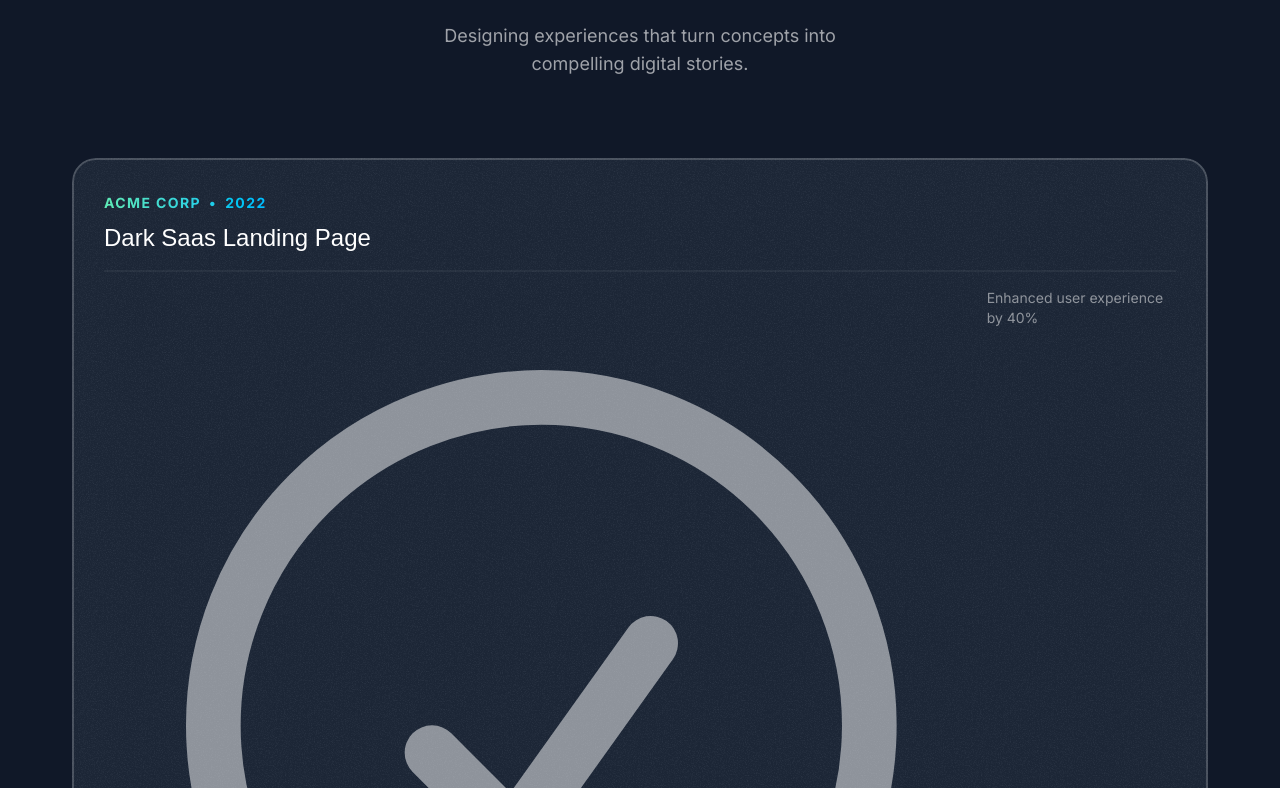
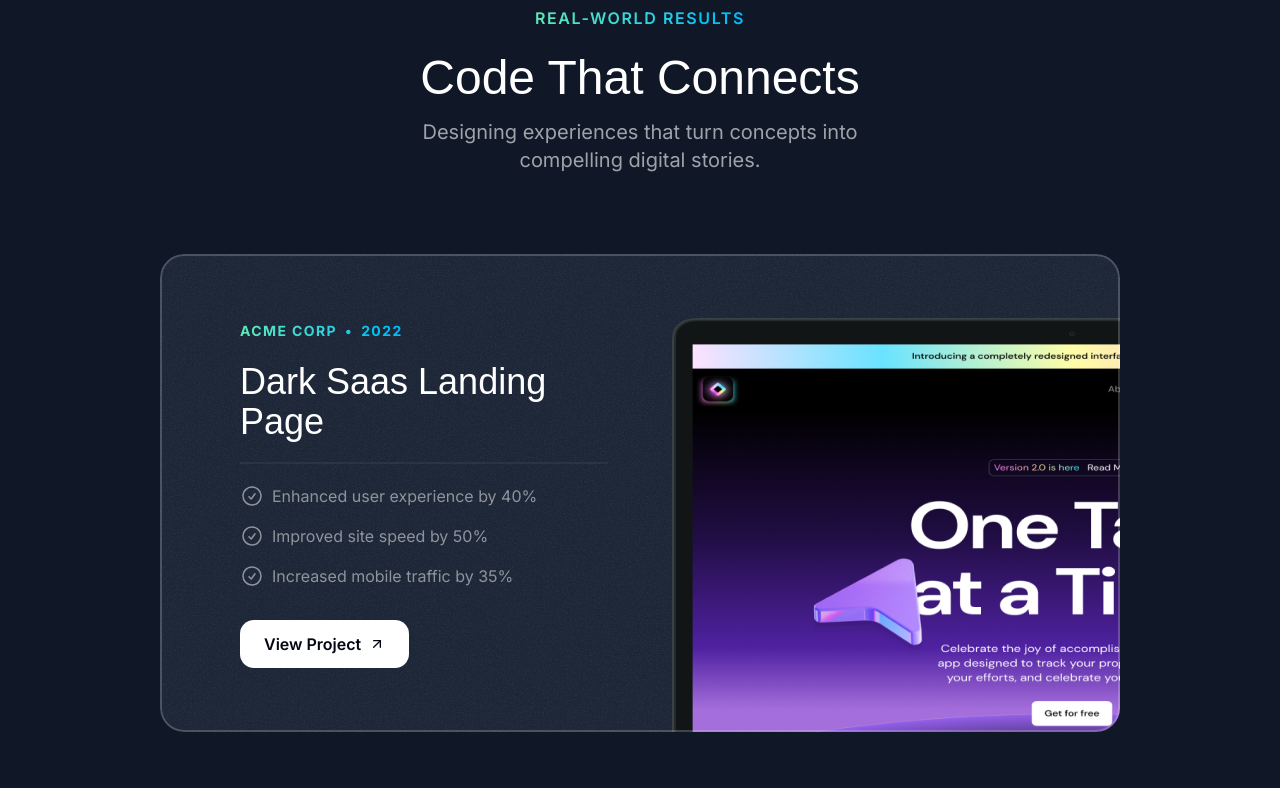
Before and after one commit to Dannydiara/portfolio, a Next.js app: page / in a window 1280 px wide. Shown: the part 1032-1820 px from the top of the page. Built offline with nearby package versions, Linux system fonts and the light colour scheme; a web font is replaced by a local one.

Commit message:
enhance Projects section layout and styling; add responsive utility classes and improve container max-width

```diff
--- a/src/app/globals.css
+++ b/src/app/globals.css
@@ -42,6 +42,12 @@
 
 @utility hero-ring {
   @apply absolute inset-0 border-2 top-1/2 left-1/2 -translate-x-1/2 -translate-y-1/2 rounded-full border-emerald-300/5 shadow-[0_0_80px_inset] shadow-emerald-300/5;
+}
+
+@layer utilities {
+  .container {
+    @apply lg:max-w-5xl;
+  }
 }
 
 /*
--- a/src/sections/Projects.tsx
+++ b/src/sections/Projects.tsx
@@ -46,7 +46,7 @@
 ];
 
 export const ProjectsSection = () => {
-  return <section className="pb-16">
+  return <section className="pb-16 lg:py-24">
     <div className="container">
       <div className="flex justify-center">
         <p className="uppercase font-semibold tracking-widest bg-gradient-to-r
@@ -59,14 +59,14 @@
       <h2 className="font-serif text-3xl md:text-5xl text-center mt-6">
         Code That Connects
       </h2>
-      <p className="text-center md:text-lg text-white/60 mt-4 max-w-md mx-auto">
+      <p className="text-center md:text-lg lg:text-xl text-white/60 mt-4 max-w-md mx-auto">
         Designing experiences that turn concepts into compelling digital stories.
       </p>
       <div className="flex flex-col mt-10 md:mt-20 gap-20">
         {portfolioProjects.map((project, index) => (
           <div
             key={project.title}
-            className="bg-gray-800 rounded-3xl relative after:content-[''] z-0 overflow-hidden after:z-10 after:absolute after:inset-0 after:outline-2 after:-outline-offset-2 after:rounded-3xl after:outline-white/20 px-8 pt-8 after:pointer-events-none"
+            className="bg-gray-800 rounded-3xl relative after:content-[''] z-0 overflow-hidden after:z-10 after:absolute after:inset-0 after:outline-2 after:-outline-offset-2 after:rounded-3xl after:outline-white/20 px-8 pt-8 md:pt-12 md:px-10 lg:pt-16 lg:px-20 after:pointer-events-none"
           >
             <div
               className="absolute inset-0 -z-10 opacity-5"
@@ -74,32 +74,38 @@
                 backgroundImage: `url(${grainImage.src})`,
               }}
             ></div>
+            <div className="lg:grid lg:grid-cols-2 lg:gap-16">
+              <div className="lg:pb-16">
                 <div className="bg-gradient-to-r from-emerald-300 to-sky-400 inline-flex gap-2 font-bold uppercase tracking-widest text-sm text-transparent bg-clip-text">
                   <span>{project.company}</span>
                   <span>&bull;</span>
                   <span>{project.year}</span>
                 </div>
-            <h3 className="font-serif text-2xl mt-2">{project.title}</h3>
-            <hr className="border-t-2 border-white/5 mt-4"/>
-            <ul className="flex flex-col gap-4 mt-4">
+                <h3 className="font-serif text-2xl mt-2 md:mt-5 md:text-4xl">{project.title}</h3>
+                <hr className="border-t-2 border-white/5 mt-4 md:mt-5"/>
+                <ul className="flex flex-col gap-4 mt-4 md:mt-5">
                   {project.results.map((result, index) => (
-                <li key={index} className="flex gap-2 text-sm text-white/50">
-                  <CheckCircleIcon size-5 />
+                    <li key={index} className="flex gap-2 text-sm md:text-base text-white/50">
+                      <CheckCircleIcon className="size-5 md:size-6" />
                       <span>{result.title}</span>
                     </li>
                   ))}
                 </ul>
                 <a href={project.link}>
-              <button className="bg-white text-gray-950 h-12 w-full rounded-xl font-semibold inline-flex items-center justify-center gap-2 mt-8">
+                  <button className="bg-white text-gray-950 h-12 w-full md:w-auto px-6 rounded-xl font-semibold inline-flex items-center justify-center gap-2 mt-8">
                     <span>View Project</span>
-                <ArrowUpRightIcon size-4 className="" />
+                    <ArrowUpRightIcon className="size-4" />
                   </button>
                 </a>
+              </div>
+              <div className="relative">
                 <Image
                   src={project.image}
                   alt={project.title}
-              className="mt-8 -mb-4"
+                  className="mt-8 -mb-4 md:-mb-0 lg:mt-0 lg:absolute lg:h-full lg:max-w-none"
                 />
+              </div>
+            </div>
           </div>
         ))}
       </div>
```
Lines whose indentation alone changed are shown as unchanged.
